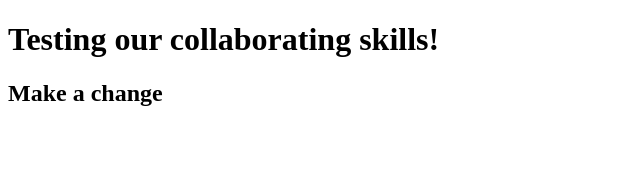
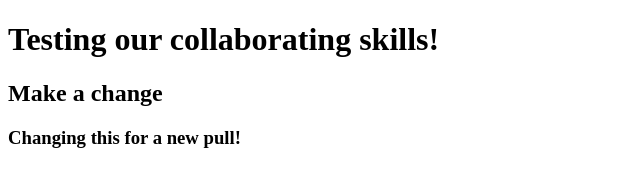
Before and after one commit to Bird-e/CloneTest, a plain HTML site: page index.html in a window 1280 px wide. Shown: the whole page, without its empty margins (0-640 px from the left). Drawn offline with Linux system fonts and the light colour scheme.

Commit message:
Made change for pull

```diff
--- a/index.html
+++ b/index.html
@@ -6,5 +6,6 @@
 	<body>
 		<h1>Testing our collaborating skills!</h1>
 		<h2>Make a change</h2>
+		<h3>Changing this for a new pull!</h3>
 	</body>
 </html>
```
